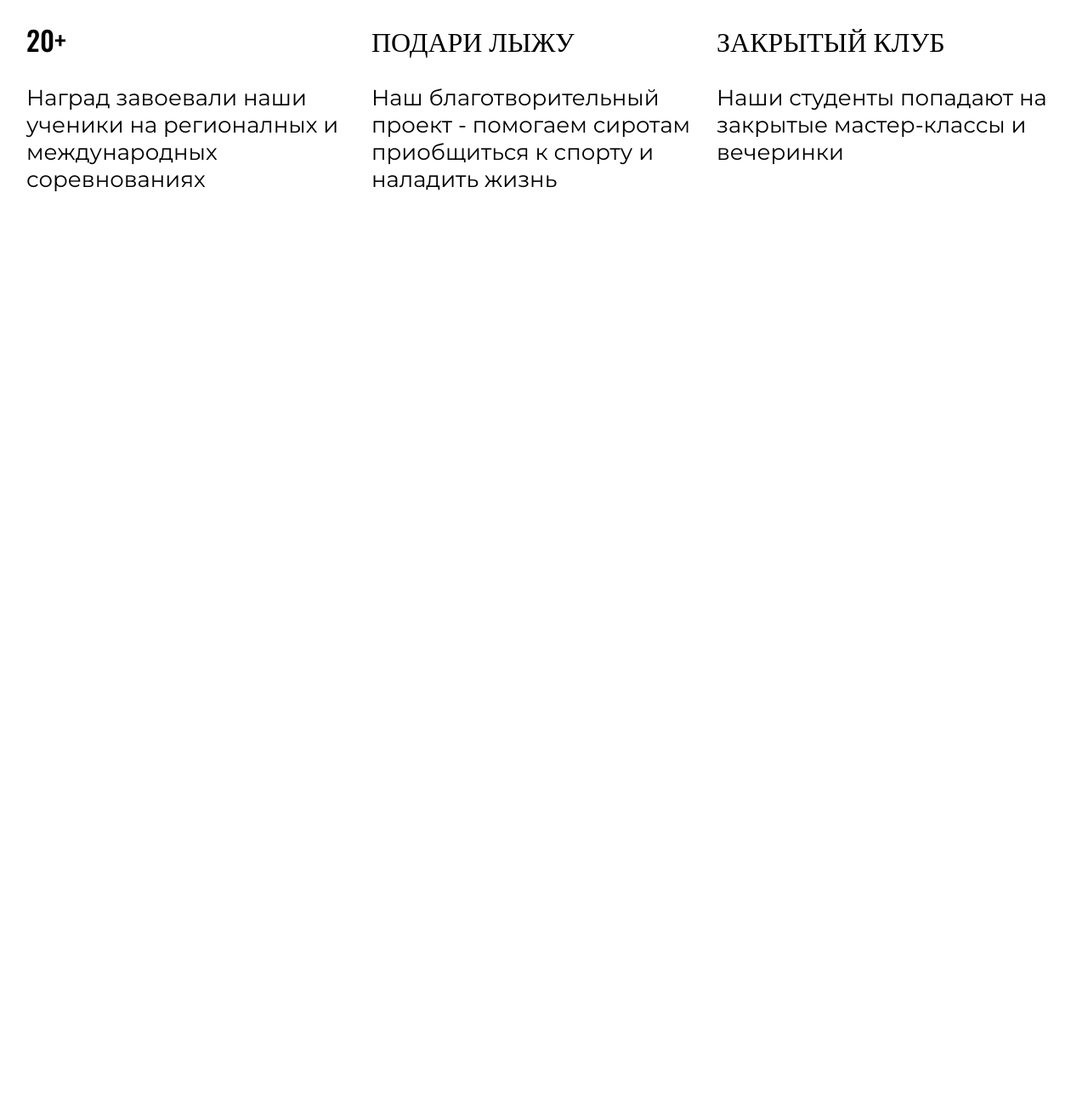
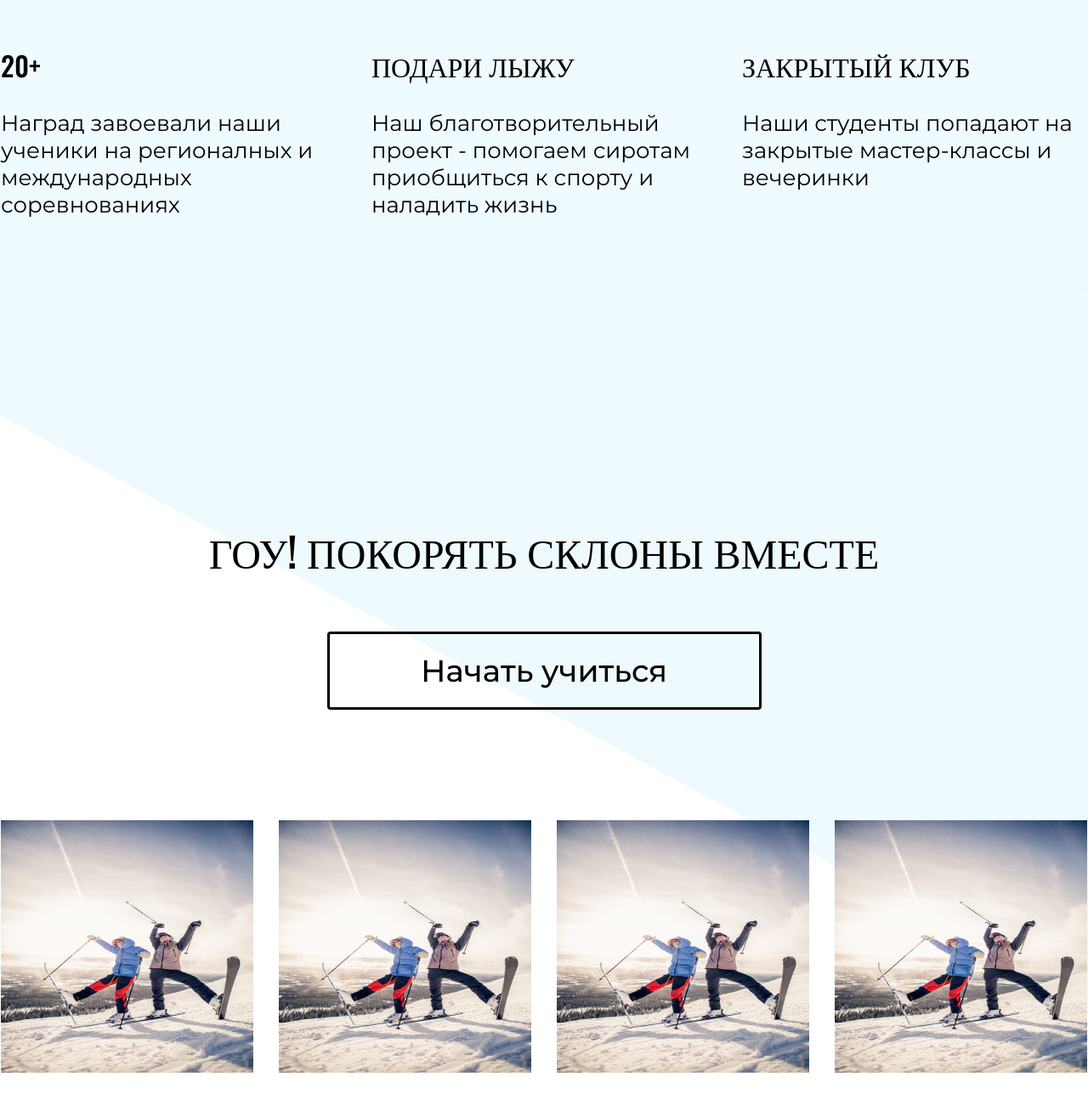
Before and after one commit to NikRedvill/ski-school-kharachko, a plain HTML site: page index.html in a window 1280 px wide. Shown: the part 1434-2734 px from the top of the page at 85% size. Before the commit the page ends 1710 px from the top, so only its background shows below. Drawn offline with nearby package versions, Linux system fonts and the light colour scheme.

Commit message:
добаил блок ГОУ! КАТАТЬ и не только

```diff
--- a/index.html
+++ b/index.html
@@ -68,11 +68,25 @@
                 <div class="dis_block_title">ЗАКРЫТЫЙ КЛУБ</div>
                 <div class="dis_block_text">Наши студенты попадают на закрытые мастер-классы и вечеринки</div>
         </div>
-
-
     </div>
 
 </main>
 
+<div class="go">
+
+    <div class="go_title">ГОУ! ПОКОРЯТЬ СКЛОНЫ ВМЕСТЕ</div>
+
+    <div class="go_but">
+        <a class="go_but_text" href="#">Начать учиться</a>
+    </div>
+
+    <div class="go_pics">
+        <img class="go_img" src="pics/img1.jpg" alt="">
+        <img class="go_img" src="pics/img1.jpg" alt="">
+        <img class="go_img" src="pics/img1.jpg" alt="">
+        <img class="go_img" src="pics/img1.jpg" alt="">
+    </div>
+</div>
+
 </body>
 </html>
--- a/style.css
+++ b/style.css
@@ -36,7 +36,6 @@ nav {
     justify-content: center;
     align-items: center;
     text-decoration: none;
-
 }
 
 .logo {
@@ -92,10 +91,15 @@ nav {
 }
 
 .discription {
+    width: 1440px;
+    height: 998px;
     display: flex;
     flex-direction: column;
     align-items: center;
     padding-top: 140px;
+    background-color: rgba(102, 209, 255, 0.1);
+    padding-bottom: 170px;
+    box-sizing: border-box;
 }
 
 .dis_title {
@@ -109,6 +113,8 @@ nav {
 .bonus {
     display: grid;
     grid-template-columns: 1fr 1fr 1fr;
+    gap: 30px;
+
 }
 
 .dis_block {
@@ -131,3 +137,53 @@ nav {
     font-family: "Montserrat";
     font-size: 26px;
 }
+
+.go {
+    width: 1440px;
+    height: 1003px;
+    background: linear-gradient(208.35deg, rgba(239, 250, 255, 1), 43.85%, white 43.86%);
+    mix-blend-mode: normal;
+    display: flex;
+    flex-direction: column;
+    align-items: center;
+    padding-top: 170px;
+    box-sizing: border-box;
+}
+
+.go_title {
+    font-family: "Oswald";
+    font-weight: 500;
+    font-size: 48px;
+    margin-bottom: 60px;
+}
+
+.go_but {
+    width: 505px;
+    height: 86px;
+    border: solid 3px black;
+    border-radius: 4px;
+    display: flex;
+    justify-content: center;
+    align-items: center;
+    font-family: "Montserrat";
+    font-weight: 500;
+    font-size: 36px;
+    margin-bottom: 130px;
+}
+
+.go_but_text {
+    text-decoration: none;
+    color: black;
+}
+
+.go_pics {
+    width: 1278px;
+    display: flex;
+    justify-content: space-between;
+}
+
+
+img {
+    width: 297px;
+    height: 297px;
+}
```
Also changed, not shown: pics/img1.jpg (added), pics/img2.jpg (added), pics/img3.jpg (added), pics/img4.jpg (added).
